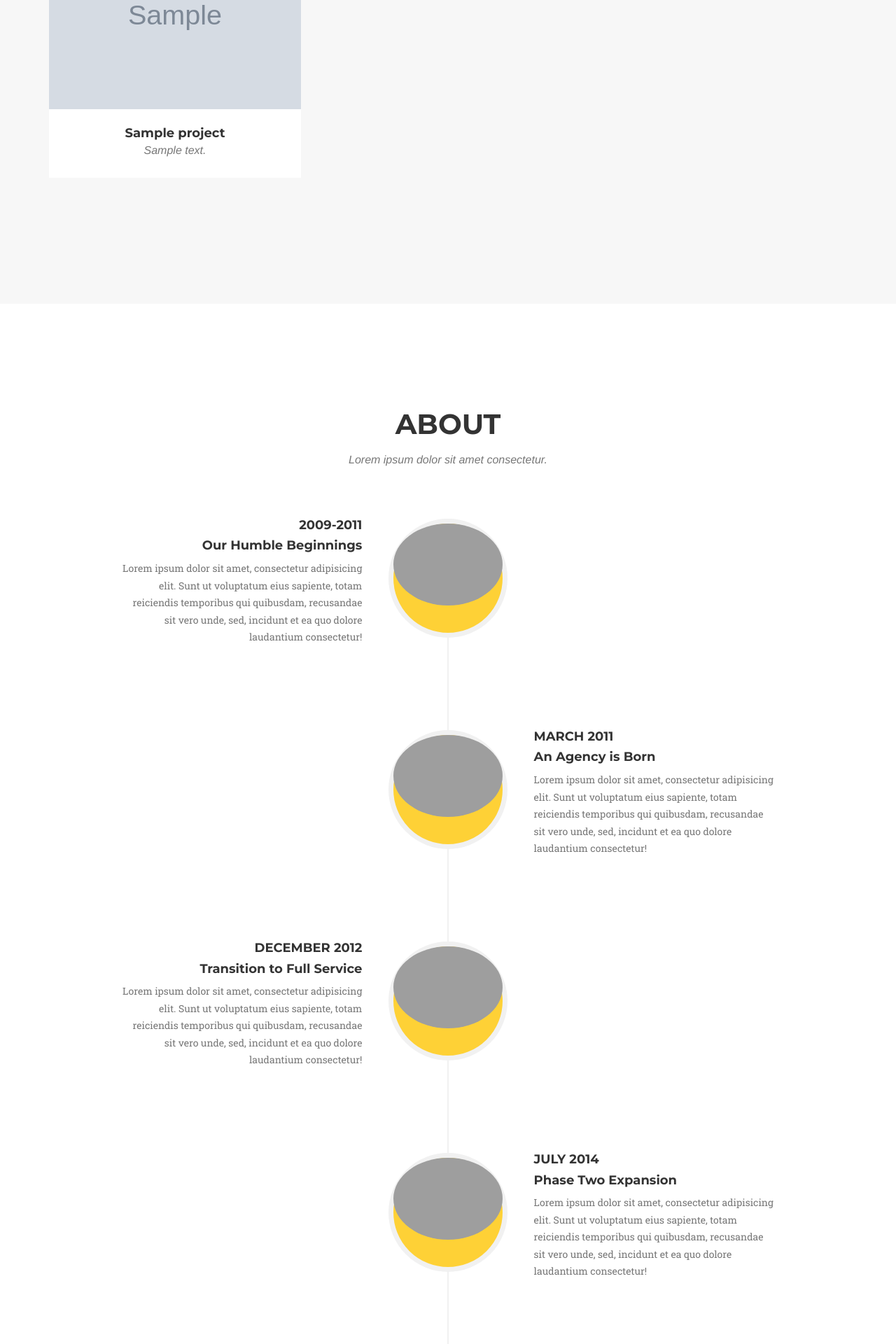
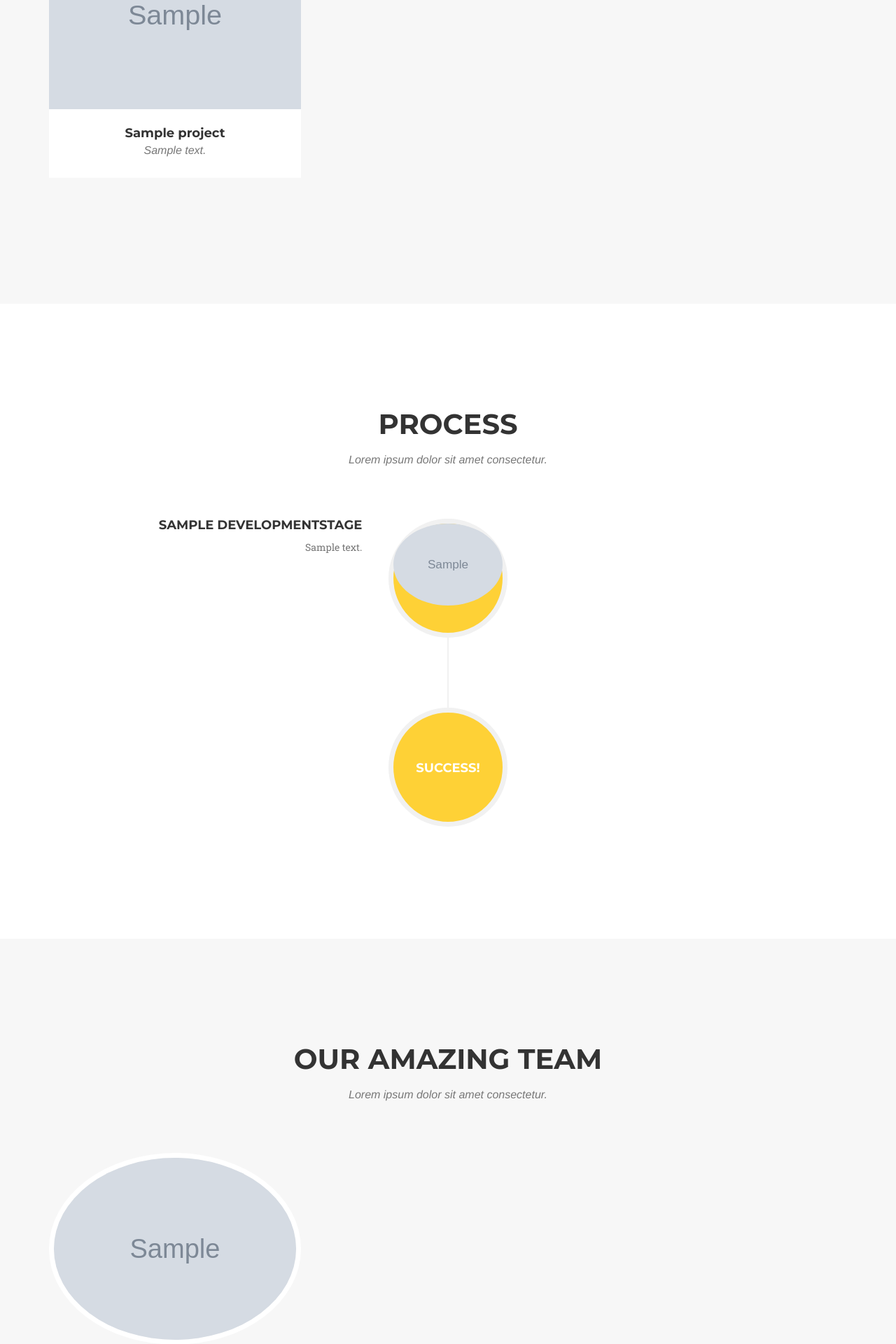
Before and after one commit to kmlxn/webstudio, a Django app: page / in a window 1280 px wide. Shown: the part 1880-3800 px from the top of the page at 70% size. Run offline with Django 3.2, Linux system fonts and the light colour scheme; tables that the repository leaves empty hold one stand-in row (values such as "Sample post"); grey boxes marked "Sample" are stand-in pictures; some libraries are stand-ins or nearby versions; some web fonts are replaced; grey boxes are pictures that could not be loaded.

Commit message:
Render development stages from db

```diff
--- a/face/templates/face/index.html
+++ b/face/templates/face/index.html
@@ -65,7 +65,7 @@
                         <a class="page-scroll" href="#portfolio">Portfolio</a>
                     </li>
                     <li>
-                        <a class="page-scroll" href="#about">About</a>
+                        <a class="page-scroll" href="#process">Process</a>
                     </li>
                     <li>
                         <a class="page-scroll" href="#team">Team</a>
@@ -160,79 +160,37 @@
         </div>
     </section>
 
-    <!-- About Section -->
-    <section id="about">
+    <!-- Process Section -->
+    <section id="process">
         <div class="container">
             <div class="row">
                 <div class="col-lg-12 text-center">
-                    <h2 class="section-heading">About</h2>
+                    <h2 class="section-heading">Process</h2>
                     <h3 class="section-subheading text-muted">Lorem ipsum dolor sit amet consectetur.</h3>
                 </div>
             </div>
             <div class="row">
                 <div class="col-lg-12">
                     <ul class="timeline">
-                        <li>
+                        {% for stage in development_stages %}
+                            <li {% cycle '' 'class="timeline-inverted"' %}>
                                 <div class="timeline-image">
-                                <img class="img-circle img-responsive" src="img/about/1.jpg" alt="">
+                                    {% thumbnail stage.picture 200x200 crop as stage_thumb %}
+                                    <img class="img-circle img-responsive" src="{{ stage_thumb.url }}" alt="">
                                 </div>
                                 <div class="timeline-panel">
                                     <div class="timeline-heading">
-                                    <h4>2009-2011</h4>
-                                    <h4 class="subheading">Our Humble Beginnings</h4>
+                                        <h4>{{ stage.name }}</h4>
                                     </div>
                                     <div class="timeline-body">
-                                    <p class="text-muted">Lorem ipsum dolor sit amet, consectetur adipisicing elit. Sunt ut voluptatum eius sapiente, totam reiciendis temporibus qui quibusdam, recusandae sit vero unde, sed, incidunt et ea quo dolore laudantium consectetur!</p>
+                                        <p class="text-muted">{{ stage.text }}</p>
                                     </div>
                                 </div>
                             </li>
-                        <li class="timeline-inverted">
-                            <div class="timeline-image">
-                                <img class="img-circle img-responsive" src="img/about/2.jpg" alt="">
-                            </div>
-                            <div class="timeline-panel">
-                                <div class="timeline-heading">
-                                    <h4>March 2011</h4>
-                                    <h4 class="subheading">An Agency is Born</h4>
-                                </div>
-                                <div class="timeline-body">
-                                    <p class="text-muted">Lorem ipsum dolor sit amet, consectetur adipisicing elit. Sunt ut voluptatum eius sapiente, totam reiciendis temporibus qui quibusdam, recusandae sit vero unde, sed, incidunt et ea quo dolore laudantium consectetur!</p>
-                                </div>
-                            </div>
-                        </li>
+                        {% endfor %}
                         <li>
                             <div class="timeline-image">
-                                <img class="img-circle img-responsive" src="img/about/3.jpg" alt="">
-                            </div>
-                            <div class="timeline-panel">
-                                <div class="timeline-heading">
-                                    <h4>December 2012</h4>
-                                    <h4 class="subheading">Transition to Full Service</h4>
-                                </div>
-                                <div class="timeline-body">
-                                    <p class="text-muted">Lorem ipsum dolor sit amet, consectetur adipisicing elit. Sunt ut voluptatum eius sapiente, totam reiciendis temporibus qui quibusdam, recusandae sit vero unde, sed, incidunt et ea quo dolore laudantium consectetur!</p>
-                                </div>
-                            </div>
-                        </li>
-                        <li class="timeline-inverted">
-                            <div class="timeline-image">
-                                <img class="img-circle img-responsive" src="img/about/4.jpg" alt="">
-                            </div>
-                            <div class="timeline-panel">
-                                <div class="timeline-heading">
-                                    <h4>July 2014</h4>
-                                    <h4 class="subheading">Phase Two Expansion</h4>
-                                </div>
-                                <div class="timeline-body">
-                                    <p class="text-muted">Lorem ipsum dolor sit amet, consectetur adipisicing elit. Sunt ut voluptatum eius sapiente, totam reiciendis temporibus qui quibusdam, recusandae sit vero unde, sed, incidunt et ea quo dolore laudantium consectetur!</p>
-                                </div>
-                            </div>
-                        </li>
-                        <li class="timeline-inverted">
-                            <div class="timeline-image">
-                                <h4>Be Part
-                                    <br>Of Our
-                                    <br>Story!</h4>
+                                <h4><br />Success!</h4>
                             </div>
                         </li>
                     </ul>
--- a/face/views.py
+++ b/face/views.py
@@ -1,6 +1,6 @@
 from django.shortcuts import render
 from django.http import HttpResponse
-from .models import Project, TeamMember, CustomerMessage
+from .models import Project, TeamMember, CustomerMessage, DevelopmentStage
 
 
 def get_index_page(request):
@@ -16,4 +16,5 @@ def get_index_page(request):
         return render(request, 'face/index.html', {
             'projects': Project.objects.all(),
             'team_members': TeamMember.objects.all(),
+            'development_stages': DevelopmentStage.objects.all(),
         })
```
Lines whose indentation alone changed are shown as unchanged.
